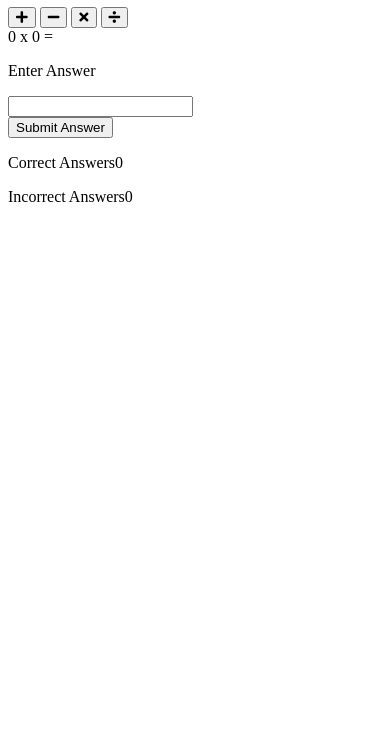
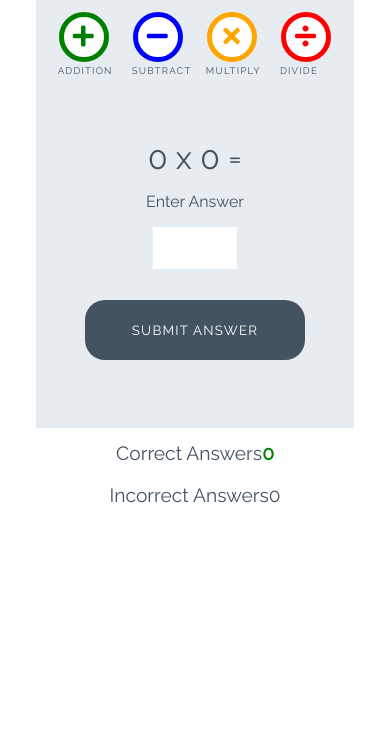
Before and after one commit to Ebuka-martins/Love-Math, a plain HTML site: page index.html in a window 390 px wide. Shown: the part 112-844 px from the top of the page. Drawn offline with Linux system fonts and the light colour scheme.

Commit message:
git: add style for game

```diff
--- a/assets/css/style.css
+++ b/assets/css/style.css
@@ -0,0 +1,261 @@
+/* --------- Global style */
+
+body {
+    background-color: white;
+    font-family: "Raleway", sans-serif;
+    color: #445361;
+    text-align: center;
+}
+
+/* --------- Heading */
+
+.heading {
+    text-align: center;
+    font-size: 2.5rem;
+}
+
+.logo {
+    height: 40px;
+    padding-right: 5px;
+}
+
+/* --------- Game layout */
+
+.game-area {
+    background-color: #E6ECF0;
+    box-sizing: border-box;
+    width: 85%;
+    height: 65vh;
+    max-height: 450px;
+    max-width: 830px;
+    margin-left: auto;
+    margin-right: auto;
+    padding: 1%;
+}
+
+.question-area {
+    width: 50%;
+    font-size: 2rem;
+    margin: auto;
+}
+
+.question-area span {
+    padding: 0 15px;
+}
+
+.score-area {
+    margin: 5px auto;
+    width: 60%;
+    font-size: 1.2rem;
+}
+
+.controls-area {
+    width: 85%;
+    margin: 30px auto;
+}
+
+#score {
+    color: green;
+    font-weight: bold;
+}
+
+#incorrect {
+    color: red;
+    font-weight: bold;
+}
+
+.answer-message {
+    display: none;
+    font-size: 1rem;
+}
+
+#answer-box {
+    border: none;
+    color: #445361;
+    display: inline-block;
+    height: 40px;
+    width: 80px;
+    font-size: 1.2rem;
+}
+
+.scores {
+    display: inline-block;
+    padding: 25px;
+}
+
+/* --------- Buttons */
+
+.btn {
+    width: 220px;
+    height: 60px;
+    font-family: "Raleway", sans-serif;
+    text-transform: uppercase;
+    letter-spacing: 1.2px;
+    color: white;
+}
+
+.btn:focus {
+    outline: none;
+}
+
+.btn--big {
+    padding-top: 10px;
+    border-radius: 50%;
+    background-color: white;
+    border: 10px solid;
+    width: 100px;
+    height: 100px;
+    font-size: 3.2rem;
+    margin: 0 30px;
+    transition: all 0.5s;
+}
+
+.btn--big::after {
+    content: attr(data-type);
+    font-size: 1rem;
+    color: #445361;
+    position: relative;
+    left: -0.5em;
+}
+
+.btn--blue {
+    border-color: blue;
+    color: blue;
+}
+
+.btn--blue:active,
+.btn--blue:hover {
+    background-color: darkblue;
+    color: white;
+}
+
+.btn--orange {
+    border-color: orange;
+    color: orange;
+}
+
+.btn--orange:active,
+.btn--orange:hover {
+    background-color: darkorange;
+    color: white;
+}
+
+.btn--red {
+    border-color: red;
+    color: red;
+}
+
+.btn--red:active,
+.btn--red:hover {
+    background-color: darkred;
+    color: white;
+}
+
+.btn--green {
+    border-color: green;
+    color: green;
+}
+
+.btn--green:active,
+.btn--green:hover {
+    background-color: darkgreen;
+    color: white;
+}
+
+.btn--gray {
+    background-color: #445361;
+    border: 1px transparent;
+    border-radius: 20px;
+    margin-top: 50px;
+}
+
+.btn--gray:active,
+.btn--gray:hover {
+    background-color: #0d1013;
+}
+
+/* --------- Media queries */
+
+@media (max-width: 768px) {
+    .question-area {
+        padding: 40px 0;
+    }
+    #sub {
+        margin-top: 50px;
+
+    }
+}
+
+@media (max-width: 414px) {
+    .controls-area {
+        width: 100%;
+    }
+
+    .btn--big {
+        margin: 0 10px;
+        padding: 5px;
+        border: 5px solid;
+        width: 50px;
+        height: 50px;
+        font-size: 1.5rem;
+    }
+
+    .btn--big::after {
+        font-size: 0.6rem;
+        left: -0.7rem;
+    }
+
+    .question-area {
+        padding: 10% 0;
+        width: 100%;
+    }
+
+    .question-area span {
+        padding: 0;
+    }
+
+    .answer-message {
+        display: block;
+    }
+
+    #answer-box {
+        display: block;
+        margin: 0 auto;
+    }
+    .btn--gray {
+        margin-top: 0;
+    }
+
+    .score-area {
+        width: 100%;
+    }
+
+    .scores {
+        margin: 0.5em auto;
+        display: block;
+        padding: 5px;
+    }
+
+    .heading {
+        font-size: 2rem;
+    }
+}
+
+@media (max-width: 320px) {
+    .game-area {
+        height: 70vh;
+    }
+
+    .controls-area {
+        width: 75%;
+        margin: 10px auto;
+    }
+
+    .btn--big {
+        margin: 10px 10px;
+    }
+    .question-area {
+        padding: 10px 0;
+    }
+
+}
--- a/index.html
+++ b/index.html
@@ -23,16 +23,16 @@ integrity="sha384-fnmOCqbTlWIlj8LyTjo7mOUStjsKC4pOpQbqyi7RrhN7udi9RwhKkMHpvLbHG9
 
     <div class="game-area">
         <div class="controls-area">
-            <button class="btn btn--big btn--green">
+            <button data-type="addition" class="btn btn--big btn--green">
                 <i class="fas fa-plus"></i>
             </button>
-            <button class="btn btn--big btn--blue">
+            <button data-type="subtract" class="btn btn--big btn--blue">
                 <i class="fas fa-minus"></i>
             </button>
-            <button class="btn btn--big btn--orange">
+            <button data-type="multiply" class="btn btn--big btn--orange">
                 <i class="fas fa-times"></i>
             </button>
-            <button class="btn btn--big btn--red">
+            <button data-type="divide" class="btn btn--big btn--red">
                 <i class="fas fa-divide"></i>
             </button>
         </div>
@@ -44,7 +44,7 @@ integrity="sha384-fnmOCqbTlWIlj8LyTjo7mOUStjsKC4pOpQbqyi7RrhN7udi9RwhKkMHpvLbHG9
             <p class="answer-message">Enter Answer</p>
             <input id="answer-box" type="number">
         </div>
-        <button class="btn btn--gray">Submit Answer</button>
+        <button data-type="submit" class="btn btn--gray">Submit Answer</button>
     </div>
 
     <div class="score-area">
```
